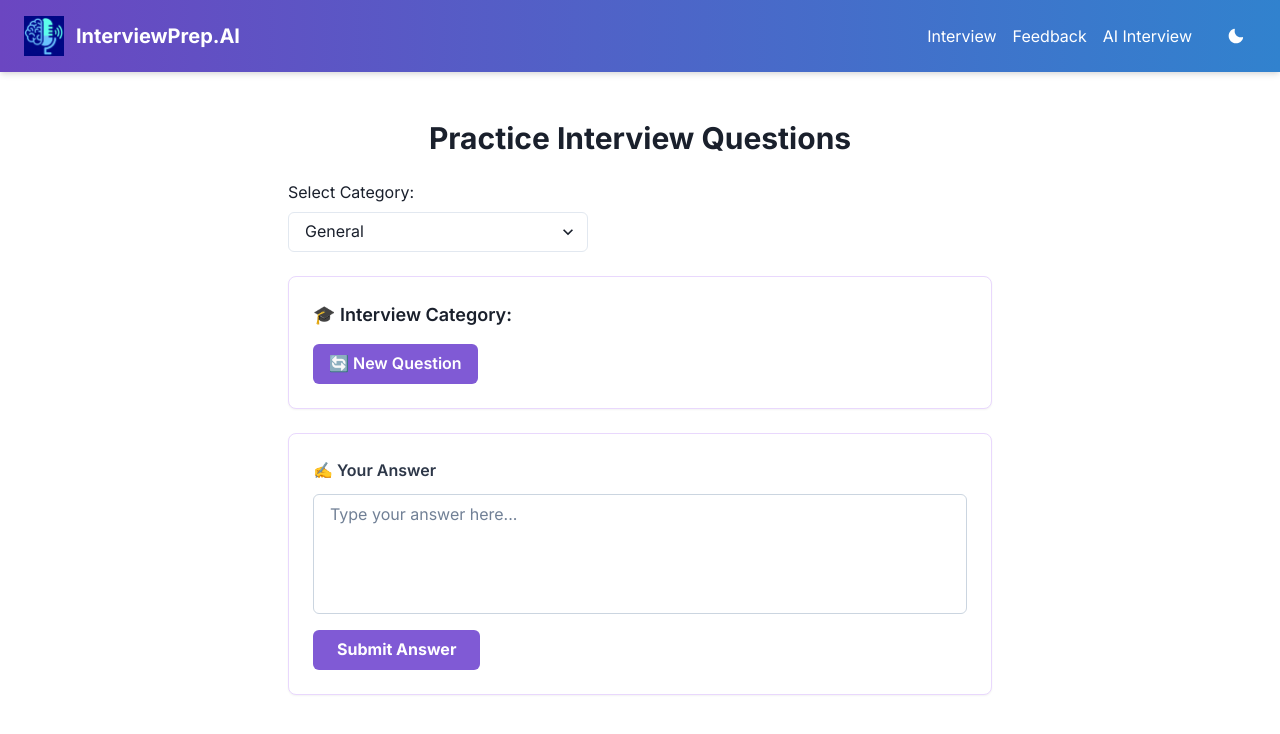
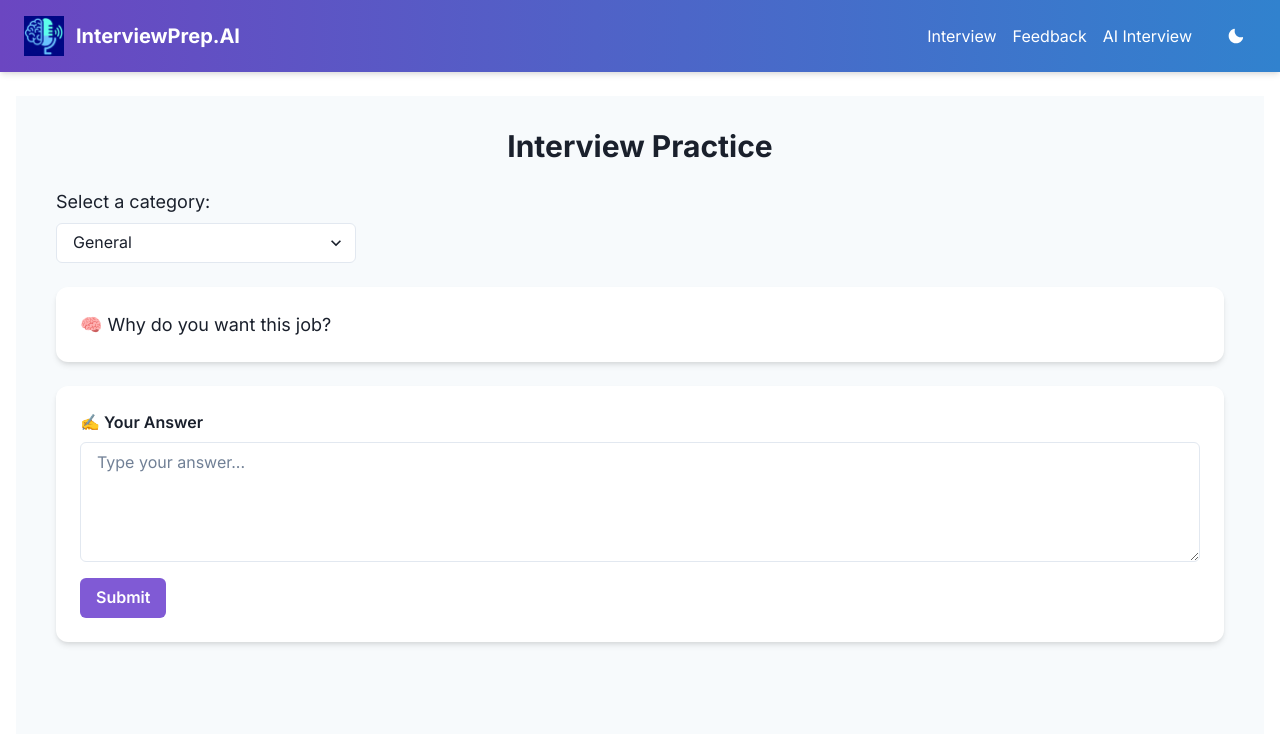
Before and after one commit to neel11og/interviewprep-frontend, a React (Vite) app: page / in a window 1280 px wide. Shown: the top 734 px of the page. Built offline with nearby package versions, Linux system fonts and the light colour scheme.

Commit message:
Initial commit

```diff
--- a/src/components/AnswerBox.jsx
+++ b/src/components/AnswerBox.jsx
@@ -1,65 +1,38 @@
+// src/components/AnswerBox.jsx
+import { Box, Textarea, Button, Text } from "@chakra-ui/react";
 import { useState } from "react";
-import { Box, Text, Textarea, Button, useToast } from "@chakra-ui/react";
 
-function AnswerBox() {
+const AnswerBox = () => {
   const [answer, setAnswer] = useState("");
-  const toast = useToast();
 
   const handleSubmit = () => {
-    if (!answer.trim()) {
-      toast({
-        title: "Answer cannot be empty.",
-        status: "warning",
-        duration: 3000,
-        isClosable: true,
-      });
-      return;
-    }
-
-    toast({
-      title: "Answer submitted!",
-      description: "Your answer was successfully recorded.",
-      status: "success",
-      duration: 3000,
-      isClosable: true,
-    });
-
+    alert("Submitted: " + answer);
     setAnswer("");
   };
 
   return (
-    <Box
-      p={6}
-      bg="white"
-      border="1px solid"
-      borderColor="purple.100"
-      rounded="lg"
-      shadow="sm"
-    >
-      <Text fontWeight="semibold" mb={3} fontSize="md" color="gray.700">
+    <Box bg="white" p={{ base: 4, md: 6 }} borderRadius="xl" shadow="md">
+      <Text mb={2} fontWeight="semibold" fontSize="md">
         ✍️ Your Answer
       </Text>
       <Textarea
-        placeholder="Type your answer here..."
         value={answer}
         onChange={(e) => setAnswer(e.target.value)}
-        size="md"
-        resize="none"
-        h="120px"
-        borderColor="gray.300"
-        focusBorderColor="purple.500"
+        placeholder="Type your answer..."
+        resize="vertical"
+        minH="120px"
         mb={4}
       />
       <Button
         colorScheme="purple"
+        size="md"
+        w={{ base: "full", md: "auto" }}
         onClick={handleSubmit}
-        fontWeight="bold"
-        px={6}
       >
-        Submit Answer
+        Submit
       </Button>
     </Box>
   );
-}
+};
 
 export default AnswerBox;
--- a/src/components/QuestionCard.jsx
+++ b/src/components/QuestionCard.jsx
@@ -1,72 +1,20 @@
-import { Box, Text, Button } from "@chakra-ui/react";
-import { useState, useEffect } from "react";
+// src/components/QuestionCard.jsx
+import { Box, Text } from "@chakra-ui/react";
 
-function QuestionCard({ category }) {
-  const [question, setQuestion] = useState("");
-
-  const questionBank = {
-    "Artificial Intelligence": [
-      "What is the Turing Test?",
-      "Explain the difference between AI and ML.",
-      "What are the limitations of AI?"
-    ],
-    "Machine Learning": [
-      "What is overfitting?",
-      "Explain the bias-variance tradeoff.",
-      "What is a confusion matrix?"
-    ],
-    "Data Structures": [
-      "What is a binary search tree?",
-      "Difference between stack and queue?",
-      "Explain the types of linked lists."
-    ],
-    "Operating Systems": [
-      "What is the difference between process and thread?",
-      "Explain deadlock and prevention techniques.",
-      "What is context switching?"
-    ],
-    "DBMS": [
-      "What is normalization in DBMS?",
-      "Difference between SQL and NoSQL?",
-      "What is a transaction? Explain ACID properties."
-    ],
-    "System Design": [
-      "Design a URL shortener like Bit.ly.",
-      "What is load balancing?",
-      "Explain horizontal vs vertical scaling."
-    ]
-  };
-
-  const getRandomQuestion = () => {
-    const questions = questionBank[category] || [];
-    const random = questions[Math.floor(Math.random() * questions.length)];
-    setQuestion(random);
-  };
-
-  useEffect(() => {
-    getRandomQuestion();
-  }, [category]);
-
+const QuestionCard = ({ question }) => {
   return (
     <Box
-      p={6}
+      p={{ base: 4, md: 6 }}
       bg="white"
-      border="1px solid"
-      borderColor="purple.100"
-      rounded="lg"
-      shadow="sm"
+      borderRadius="xl"
+      shadow="md"
+      w="full"
     >
-      <Text fontSize="lg" fontWeight="semibold" mb={3}>
-        🎓 Interview Category: <span style={{ color: "#6B46C1" }}>{category}</span>
+      <Text fontSize={{ base: "md", md: "lg" }} color="gray.800">
+        🧠 {question}
       </Text>
-      <Text fontSize="xl" mb={4} color="gray.800">
-        {question}
-      </Text>
-      <Button colorScheme="purple" onClick={getRandomQuestion}>
-        🔄 New Question
-      </Button>
     </Box>
   );
-}
+};
 
 export default QuestionCard;
--- a/src/pages/Interview.jsx
+++ b/src/pages/Interview.jsx
@@ -1,5 +1,13 @@
 // src/pages/Interview.jsx
-import { Box, Heading, VStack, Select, Text, Stack } from "@chakra-ui/react";
+import {
+  Box,
+  Heading,
+  VStack,
+  Select,
+  Text,
+  Stack,
+  useBreakpointValue,
+} from "@chakra-ui/react";
 import QuestionCard from "../components/QuestionCard";
 import AnswerBox from "../components/AnswerBox";
 import { useState, useEffect } from "react";
@@ -44,24 +52,31 @@ const Interview = () => {
   }, [category]);
 
   return (
-    <Box maxW="container.md" mx="auto" px={{ base: 4, md: 8 }} py={6}>
-      <VStack spacing={6} align="stretch">
+    <Box
+      maxW="100%"
+      px={{ base: 4, sm: 6, md: 10 }}
+      py={{ base: 4, md: 8 }}
+      minH="100vh"
+      bg="gray.50"
+    >
+      <VStack spacing={6} align="stretch" w="full">
         <Heading
           as="h1"
-          size="lg"
           textAlign="center"
-          fontSize={{ base: "2xl", md: "3xl" }}
+          fontSize={{ base: "xl", sm: "2xl", md: "3xl" }}
         >
-          Practice Interview Questions
+          Interview Practice
         </Heading>
 
         <Box>
-          <Text fontWeight="medium" mb={2}>
-            Select Category:
+          <Text mb={2} fontSize={{ base: "md", md: "lg" }}>
+            Select a category:
           </Text>
           <Select
             value={category}
             onChange={(e) => setCategory(e.target.value)}
+            bg="white"
+            w="full"
             maxW={{ base: "100%", md: "300px" }}
           >
             {categories.map((cat) => (
@@ -71,7 +86,6 @@ const Interview = () => {
         </Box>
 
         <QuestionCard question={question} />
-
         <AnswerBox />
       </VStack>
     </Box>
```
